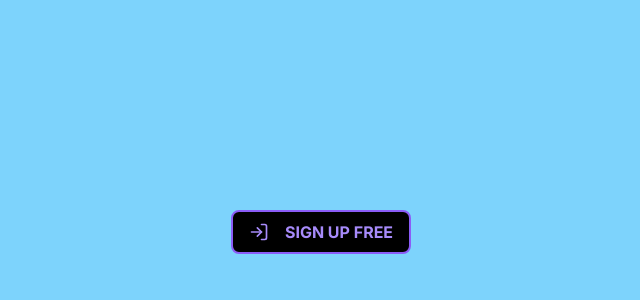
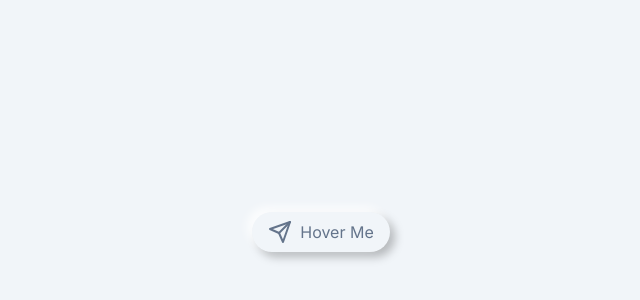
Before and after one commit to weeeeey/zeroUI, a Next.js app: page / in a window 1280 px wide. Shown: the part 168-468 px from the top of the page, without its empty margins (319-959 px from the left). Built offline with nearby package versions, Linux system fonts and the light colour scheme.

Commit message:
neumorphism btn -- shadow

```diff
--- a/app/page.tsx
+++ b/app/page.tsx
@@ -1,13 +1,11 @@
 'use client';
 
-import { GradientBtn } from '@/components/ui/buttons/gradient-btn';
-import { RoundedBtn } from '@/components/ui/buttons/rounded-btn';
-import { SpotlightBtn } from '@/components/ui/buttons/spotlight-btn';
+import { NeumorphismBtn } from '@/components/ui/buttons/neumorphism-btn';
 
 const MainPage = () => {
     return (
-        <div className="w-full h-full bg-sky-300 flex justify-center items-center px-20 py-10">
-            <RoundedBtn />
+        <div className="w-full h-full bg-slate-100 flex justify-center items-center px-20 py-10">
+            <NeumorphismBtn />
         </div>
     );
 };
--- /dev/null
+++ b/components/ui/buttons/neumorphism-btn.tsx
@@ -0,0 +1,23 @@
+import { Send } from 'lucide-react';
+import React from 'react';
+
+export const NeumorphismBtn = () => {
+    return (
+        <button
+            className={`
+            px-4 py-2 rounded-full
+            flex items-center gap-2
+            text-slate-500
+            shadow-[-5px_-5px_10px_rgba(255,_255,_255,_0.8),_5px_5px_10px_rgba(0,_0,_0,_0.25)]
+
+            transition-all
+
+            hover:shadow-[-1px_-1px_5px_rgba(255,_255,_255,_0.6),_1px_1px_5px_rgba(0,_0,_0,_0.3),inset_-2px_-2px_5px_rgba(255,_255,_255,_1),inset_2px_2px_4px_rgba(0,_0,_0,_0.3)]
+            hover:text-violet-500
+        `}
+        >
+            <Send />
+            <span>Hover Me</span>
+        </button>
+    );
+};
```
